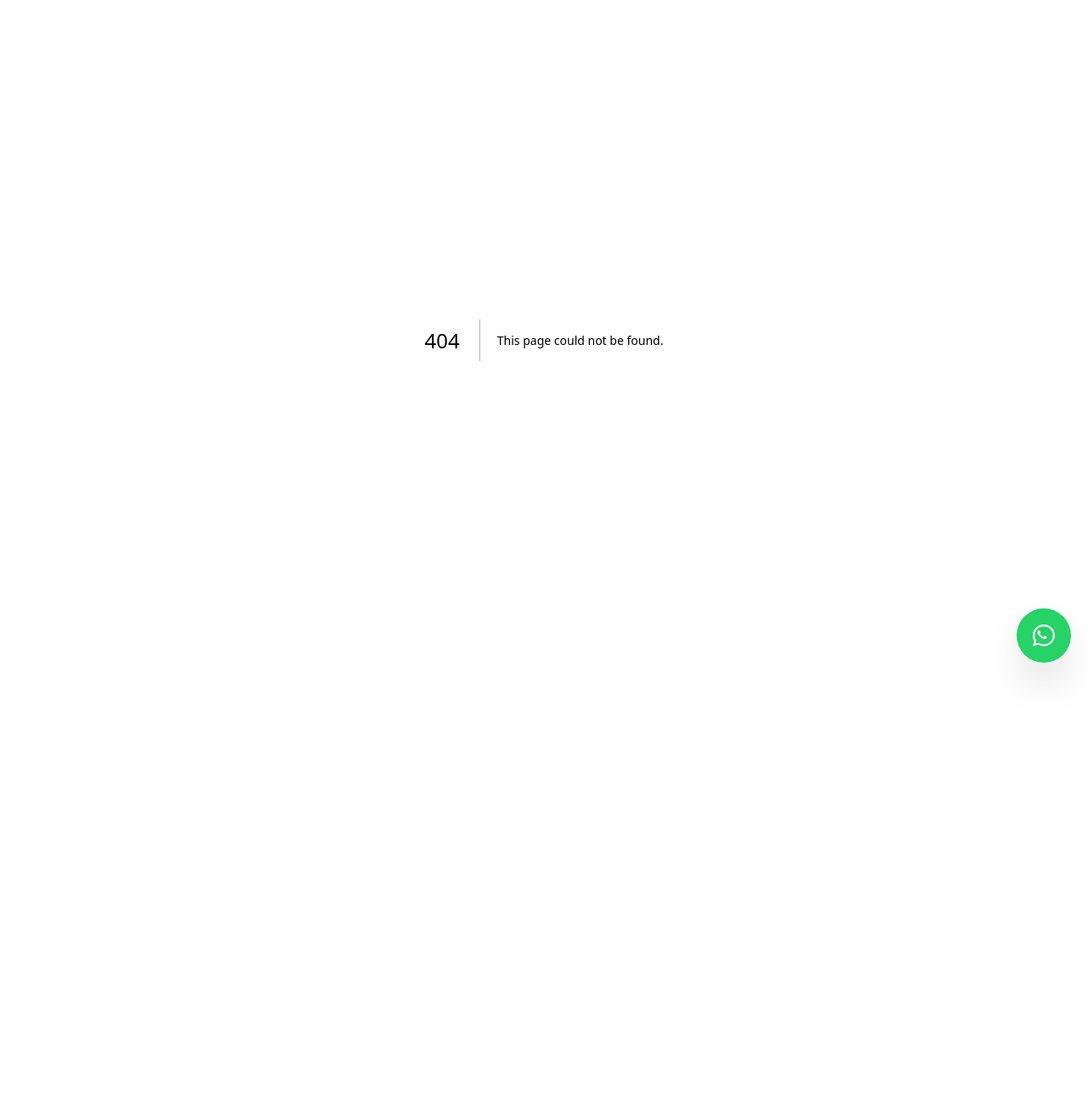
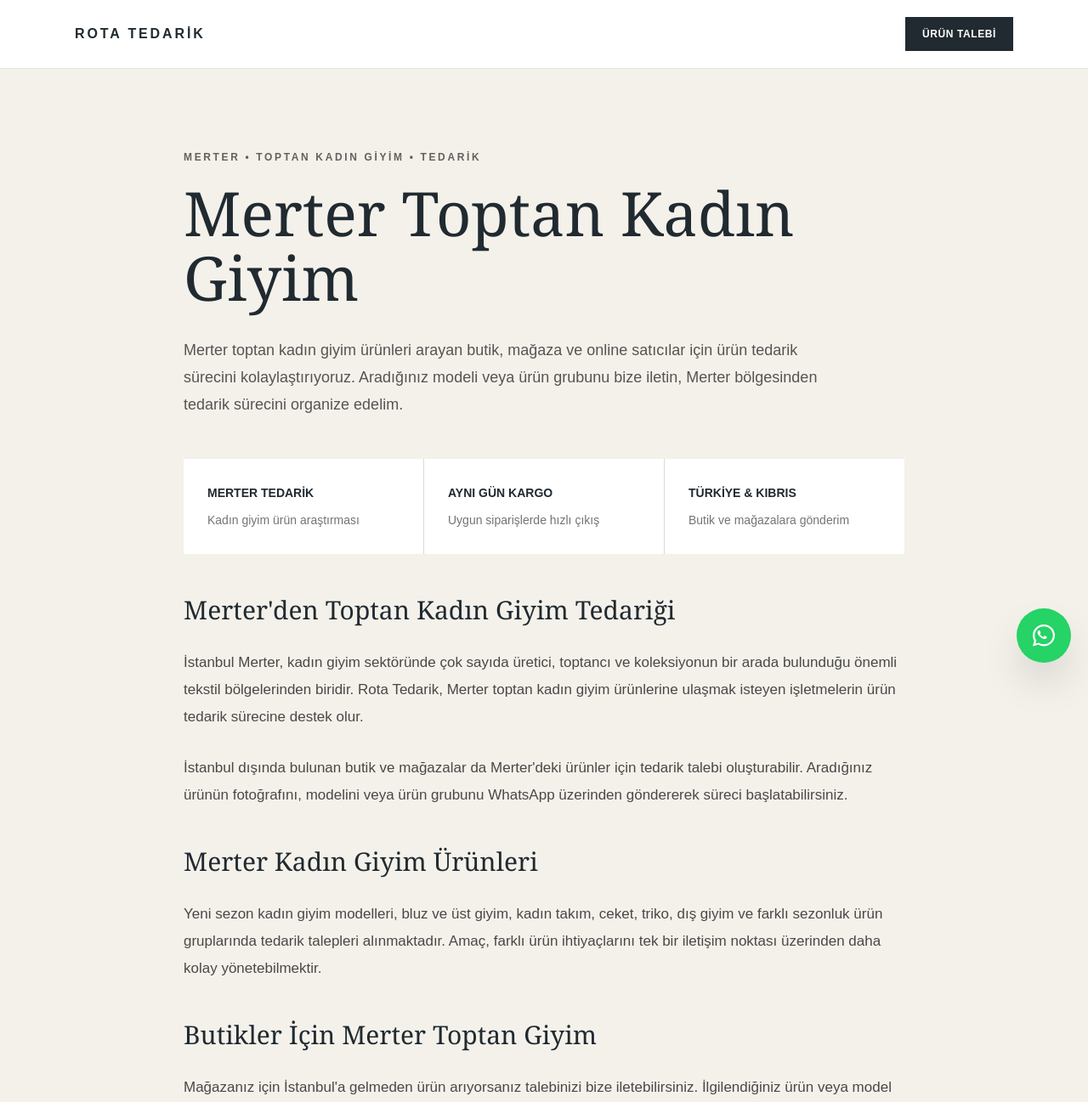
Before and after one commit to Dogukanboltul/kadingiyimtedarik, a Next.js app: page /blog/merter-toptan-kadin-giyim in a window 1280 px wide. Before the commit this address had no page. Shown: the top 1297 px of the page at 85% size. Before the commit the page ends 800 px from the top, so only its background shows below. Built offline with nearby package versions, Linux system fonts and the light colour scheme.

Commit message:
Merter toptan kadin giyim SEO sayfasi eklendi

```diff
--- /dev/null
+++ b/app/blog/merter-toptan-kadin-giyim/page.tsx
@@ -0,0 +1,154 @@
+import type { Metadata } from "next";
+import Link from "next/link";
+
+export const metadata: Metadata = {
+  title: "Merter Toptan Kadın Giyim | Rota Tedarik",
+  description:
+    "Merter toptan kadın giyim ürün tedariği. Butik ve mağazalar için Merter kadın giyim modelleri, yeni sezon ürünler ve Türkiye geneli tedarik hizmeti.",
+  alternates: {
+    canonical: "https://kadingiyimtedarik.com/blog/merter-toptan-kadin-giyim",
+  },
+};
+
+const whatsapp =
+  "https://wa.me/905324975361?text=Merhaba%2C%20Merter%20toptan%20kad%C4%B1n%20giyim%20%C3%BCr%C3%BCn%C3%BC%20tedarik%20etmek%20istiyorum.";
+
+export default function Page() {
+  return (
+    <main className="min-h-screen bg-[#f4f1eb] text-[#202a30]">
+      <header className="border-b border-black/10 bg-white">
+        <div className="mx-auto flex max-w-6xl items-center justify-between px-6 py-5">
+          <Link href="/" className="font-semibold tracking-[.18em]">
+            ROTA TEDARİK
+          </Link>
+
+          <a
+            href={whatsapp}
+            target="_blank"
+            rel="noopener noreferrer"
+            className="bg-[#202a30] px-5 py-3 text-xs font-bold tracking-wider text-white"
+          >
+            ÜRÜN TALEBİ
+          </a>
+        </div>
+      </header>
+
+      <article className="mx-auto max-w-4xl px-6 py-16 md:py-24">
+        <p className="mb-5 text-xs font-bold tracking-[.22em] text-black/60">
+          MERTER • TOPTAN KADIN GİYİM • TEDARİK
+        </p>
+
+        <h1 className="font-serif text-5xl leading-[1.05] md:text-7xl">
+          Merter Toptan Kadın Giyim
+        </h1>
+
+        <p className="mt-8 max-w-3xl text-lg leading-8 text-black/65">
+          Merter toptan kadın giyim ürünleri arayan butik, mağaza ve online
+          satıcılar için ürün tedarik sürecini kolaylaştırıyoruz. Aradığınız
+          modeli veya ürün grubunu bize iletin, Merter bölgesinden tedarik
+          sürecini organize edelim.
+        </p>
+
+        <div className="my-12 grid gap-px bg-black/10 md:grid-cols-3">
+          {[
+            ["MERTER TEDARİK", "Kadın giyim ürün araştırması"],
+            ["AYNI GÜN KARGO", "Uygun siparişlerde hızlı çıkış"],
+            ["TÜRKİYE & KIBRIS", "Butik ve mağazalara gönderim"],
+          ].map(([title, text]) => (
+            <div key={title} className="bg-white p-7">
+              <b className="text-sm">{title}</b>
+              <p className="mt-2 text-sm leading-6 text-black/55">{text}</p>
+            </div>
+          ))}
+        </div>
+
+        <section className="space-y-7 text-[17px] leading-8 text-black/70">
+          <h2 className="font-serif text-3xl text-[#202a30]">
+            Merter'den Toptan Kadın Giyim Tedariği
+          </h2>
+
+          <p>
+            İstanbul Merter, kadın giyim sektöründe çok sayıda üretici,
+            toptancı ve koleksiyonun bir arada bulunduğu önemli tekstil
+            bölgelerinden biridir. Rota Tedarik, Merter toptan kadın giyim
+            ürünlerine ulaşmak isteyen işletmelerin ürün tedarik sürecine
+            destek olur.
+          </p>
+
+          <p>
+            İstanbul dışında bulunan butik ve mağazalar da Merter'deki ürünler
+            için tedarik talebi oluşturabilir. Aradığınız ürünün fotoğrafını,
+            modelini veya ürün grubunu WhatsApp üzerinden göndererek süreci
+            başlatabilirsiniz.
+          </p>
+
+          <h2 className="pt-4 font-serif text-3xl text-[#202a30]">
+            Merter Kadın Giyim Ürünleri
+          </h2>
+
+          <p>
+            Yeni sezon kadın giyim modelleri, bluz ve üst giyim, kadın takım,
+            ceket, triko, dış giyim ve farklı sezonluk ürün gruplarında tedarik
+            talepleri alınmaktadır. Amaç, farklı ürün ihtiyaçlarını tek bir
+            iletişim noktası üzerinden daha kolay yönetebilmektir.
+          </p>
+
+          <h2 className="pt-4 font-serif text-3xl text-[#202a30]">
+            Butikler İçin Merter Toptan Giyim
+          </h2>
+
+          <p>
+            Mağazanız için İstanbul'a gelmeden ürün arıyorsanız talebinizi bize
+            iletebilirsiniz. İlgilendiğiniz ürün veya model için tedarik
+            imkanını kontrol ederek sipariş ve gönderim süreci hakkında bilgi
+            veriyoruz.
+          </p>
+
+          <h2 className="pt-4 font-serif text-3xl text-[#202a30]">
+            Merter Toptan Kadın Giyim Tedarikçisi
+          </h2>
+
+          <p>
+            Merter toptan kadın giyim tedarikçisi arayan işletmeler için
+            ürün bulma, tedarik ve gönderim sürecini tek noktadan yönetiyoruz.
+            Türkiye'nin farklı şehirlerindeki ve Kıbrıs'taki butik ve
+            mağazalardan gelen kadın giyim taleplerine göre çalışıyoruz.
+          </p>
+        </section>
+
+        <div className="mt-14 bg-[#202a30] p-8 text-white md:p-12">
+          <p className="text-xs font-bold tracking-[.2em] text-white/60">
+            MERTER'DEN ÜRÜN MÜ ARIYORSUNUZ?
+          </p>
+
+          <h2 className="mt-4 font-serif text-3xl md:text-4xl">
+            Aradığınız kadın giyim ürününü bize gönderin.
+          </h2>
+
+          <p className="mt-4 max-w-xl leading-7 text-white/65">
+            Ürün fotoğrafını veya istediğiniz modeli WhatsApp üzerinden
+            iletin. Merter tedarik sürecini başlatalım.
+          </p>
+
+          <a
+            href={whatsapp}
+            target="_blank"
+            rel="noopener noreferrer"
+            className="mt-7 inline-block bg-[#f4f1eb] px-7 py-4 text-sm font-bold text-[#202a30]"
+          >
+            WHATSAPP'TAN ÜRÜN GÖNDER →
+          </a>
+        </div>
+
+        <div className="mt-10 border-t border-black/10 pt-8">
+          <Link
+            href="/blog/kadin-giyim-tedarikcisi"
+            className="text-sm font-semibold underline underline-offset-4"
+          >
+            Kadın Giyim Tedarikçisi →
+          </Link>
+        </div>
+      </article>
+    </main>
+  );
+}
```
